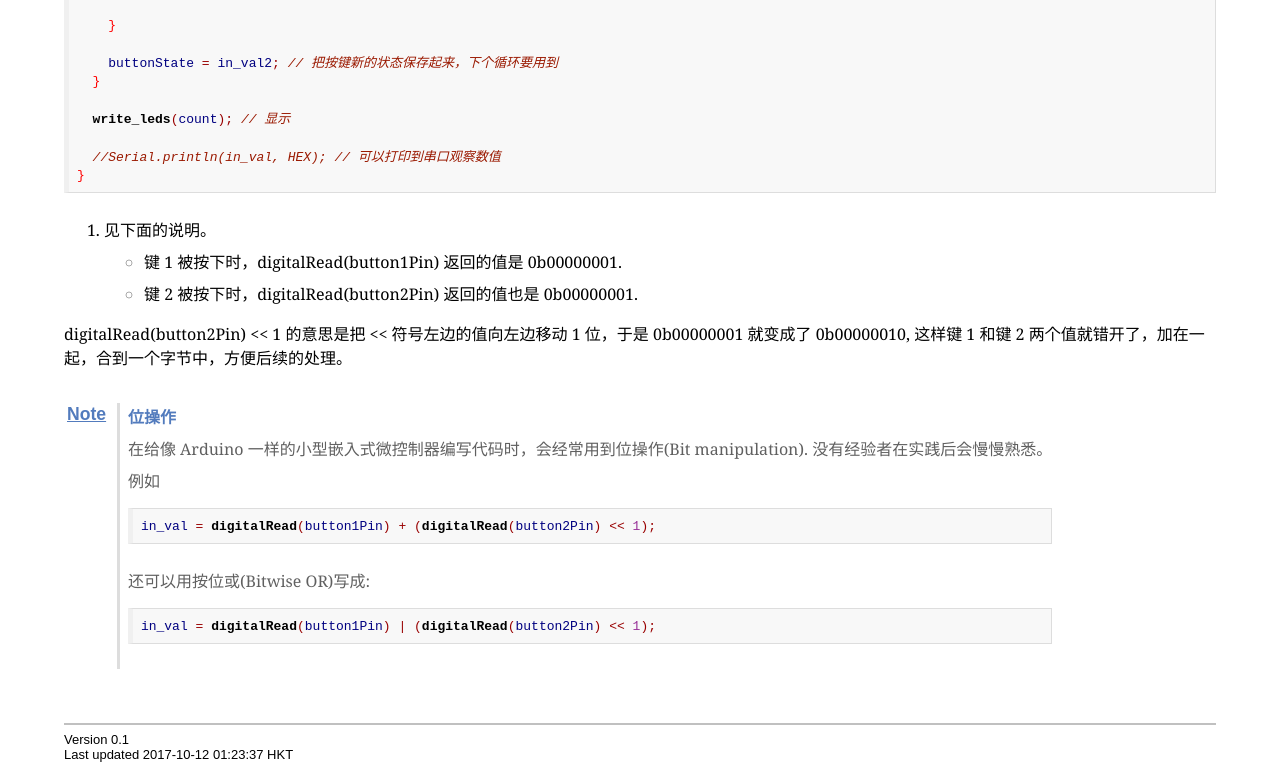
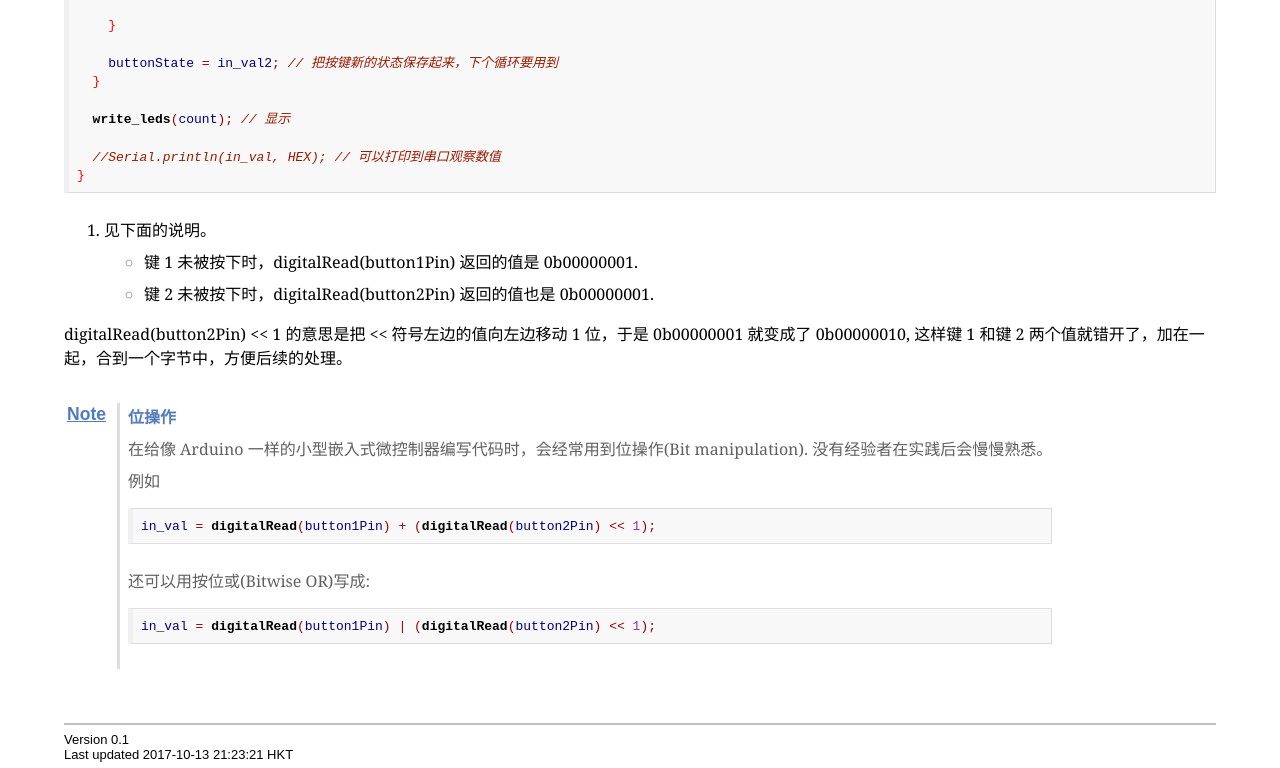
Before and after one commit to atommann/atommann.github.io, a plain HTML site: page teaching/idd001/labs-and-demos/lab04/lab04.html in a window 1280 px wide. Shown: the part 5220-5988 px from the top of the page. Drawn offline with Linux system fonts and the light colour scheme.

Commit message:
set if not depressed

```diff
--- a/teaching/idd001/labs-and-demos/lab04/lab04.html
+++ b/teaching/idd001/labs-and-demos/lab04/lab04.html
@@ -1046,12 +1046,12 @@ http://www.gnu.org/software/src-highlite -->
 <div class="ulist"><ul>
 <li>
 <p>
-键 1 被按下时，digitalRead(button1Pin) 返回的值是 0b00000001.
+键 1 未被按下时，digitalRead(button1Pin) 返回的值是 0b00000001.
 </p>
 </li>
 <li>
 <p>
-键 2 被按下时，digitalRead(button2Pin) 返回的值也是 0b00000001.
+键 2 未被按下时，digitalRead(button2Pin) 返回的值也是 0b00000001.
 </p>
 </li>
 </ul></div>
@@ -1092,7 +1092,7 @@ http://www.gnu.org/software/src-highlite -->
 <div id="footer">
 <div id="footer-text">
 Version 0.1<br />
-Last updated 2017-10-12 01:23:37 HKT
+Last updated 2017-10-13 21:23:21 HKT
 </div>
 </div>
 </body>
```
Also changed, not shown: teaching/idd001/labs-and-demos/lab04/lab04.txt.
